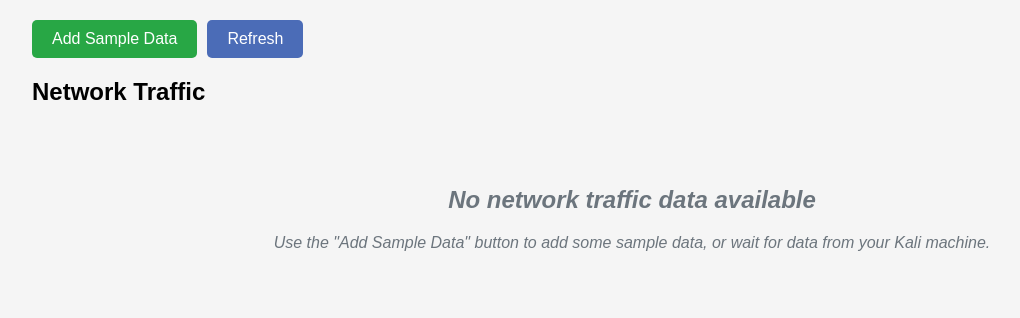
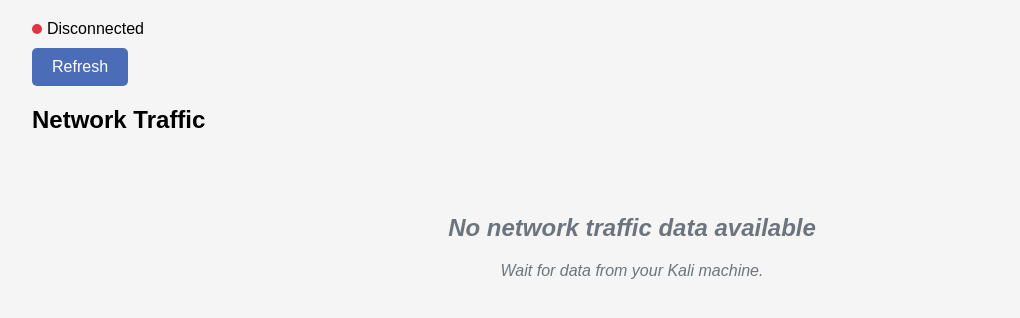
Before and after one commit to a1b2c3d4e5fg6/redshift, a Flask app: page /dashboard in a window 1280 px wide. Shown: the part 120-438 px from the top of the page, without its empty margins (8-1028 px from the left). Run offline with Flask 3, Linux system fonts and the light colour scheme; the visitor is signed in with stand-in values (Sample User, id 1); some libraries are stand-ins or nearby versions.

Commit message:
Update dashboard.html

```diff
--- a/templates/dashboard.html
+++ b/templates/dashboard.html
@@ -3,7 +3,7 @@
 <head>
     <meta charset="UTF-8">
     <meta name="viewport" content="width=device-width, initial-scale=1.0">
-    <title>Live Event Dashboard</title>
+    <title>Kali Data Dashboard</title>
     <style>
         body {
             font-family: Arial, sans-serif;
@@ -114,6 +114,24 @@
             text-overflow: ellipsis;
             white-space: nowrap;
         }
+        .connection-status {
+            display: inline-block;
+            width: 10px;
+            height: 10px;
+            border-radius: 50%;
+            margin-right: 5px;
+        }
+        .connected {
+            background-color: #28a745;
+        }
+        .disconnected {
+            background-color: #dc3545;
+        }
+        .status-indicator {
+            display: flex;
+            align-items: center;
+            margin-bottom: 10px;
+        }
     </style>
 </head>
 <body>
@@ -134,12 +152,16 @@
             {% endif %}
         {% endwith %}
 
+        <div class="status-indicator">
+            <span id="connection-status" class="connection-status disconnected"></span>
+            <span id="connection-text">Disconnected</span>
+        </div>
+
         <div class="action-buttons">
-            <a href="{{ url_for('add_sample_data') }}" class="btn btn-success">Add Sample Data</a>
             <a href="{{ url_for('dashboard') }}" class="btn">Refresh</a>
         </div>
 
-        <h2>Network Traffic</h2>
+        <h2>Network Traffic <span id="live-badge" style="background: #dc3545; color: white; padding: 2px 8px; border-radius: 12px; font-size: 12px; display: none;">LIVE</span></h2>
         {% if network_traffic %}
             <table class="data-table">
                 <thead>
@@ -152,7 +174,7 @@
                         <th>Content</th>
                     </tr>
                 </thead>
-                <tbody>
+                <tbody id="network-traffic-body">
                     {% for traffic in network_traffic %}
                     <tr>
                         <td>{{ traffic.timestamp.strftime('%Y-%m-%d %H:%M:%S') }}</td>
@@ -168,9 +190,68 @@
         {% else %}
             <div class="no-data">
                 <h2>No network traffic data available</h2>
-                <p>Use the "Add Sample Data" button to add some sample data, or wait for data from your Kali machine.</p>
+                <p>Wait for data from your Kali machine.</p>
             </div>
         {% endif %}
     </div>
+
+    <!-- Include SocketIO client -->
+    <script src="https://cdn.socket.io/4.5.0/socket.io.min.js"></script>
+    <script>
+        // Connect to the server
+        const socket = io();
+
+        // Update connection status
+        socket.on('connect', () => {
+            document.getElementById('connection-status').className = 'connection-status connected';
+            document.getElementById('connection-text').textContent = 'Connected';
+            document.getElementById('live-badge').style.display = 'inline';
+        });
+
+        socket.on('disconnect', () => {
+            document.getElementById('connection-status').className = 'connection-status disconnected';
+            document.getElementById('connection-text').textContent = 'Disconnected';
+            document.getElementById('live-badge').style.display = 'none';
+        });
+
+        // Handle new network data
+        socket.on('new_network_data', (data) => {
+            // Create a new row for the table
+            const tableBody = document.getElementById('network-traffic-body');
+            const newRow = document.createElement('tr');
+
+            // Format the timestamp
+            const timestamp = new Date(data.timestamp);
+            const formattedTimestamp = timestamp.toLocaleString();
+
+            newRow.innerHTML = `
+                <td>${formattedTimestamp}</td>
+                <td>${data.source}</td>
+                <td>${data.dest}</td>
+                <td>${data.protocol}</td>
+                <td>${data.service}</td>
+                <td class="content-cell">${data.content}</td>
+            `;
+
+            // Add the new row at the top of the table
+            if (tableBody.firstChild) {
+                tableBody.insertBefore(newRow, tableBody.firstChild);
+            } else {
+                tableBody.appendChild(newRow);
+            }
+
+            // Remove the "no data" message if it exists
+            const noData = document.querySelector('.no-data');
+            if (noData) {
+                noData.style.display = 'none';
+            }
+
+            // Highlight the new row briefly
+            newRow.style.backgroundColor = '#e8f5e9';
+            setTimeout(() => {
+                newRow.style.backgroundColor = '';
+            }, 2000);
+        });
+    </script>
 </body>
 </html>
```
